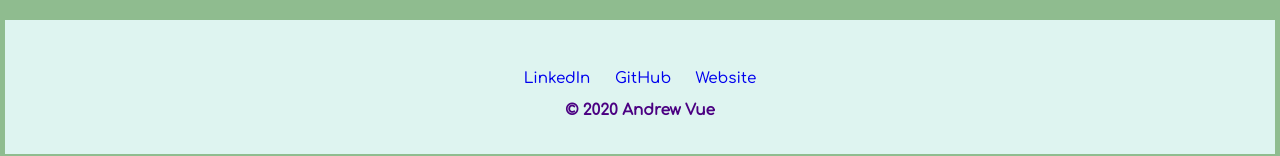
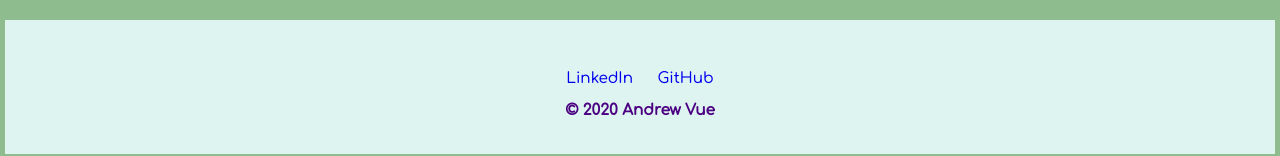
Before and after one commit to andrewvue/cv-resume, a plain HTML site: page index.html in a window 1280 px wide. Shown: the part 1741-1897 px from the top of the page. Drawn offline with Linux system fonts and the light colour scheme.

Commit message:
Update index.html

```diff
--- a/index.html
+++ b/index.html
@@ -58,7 +58,6 @@
     <div class="bottom-container">
       <a target="_blank"class="footer-link" href="https://www.linkedin.com/">LinkedIn</a>
       <a target="_blank"class="footer-link" href="https://www.github.com">GitHub</a>
-      <a target="_blank"class="footer-link" href="https://www.appbrewery.co/">Website</a>
       <p>© 2020 Andrew Vue</p>
     </div>
 
```
